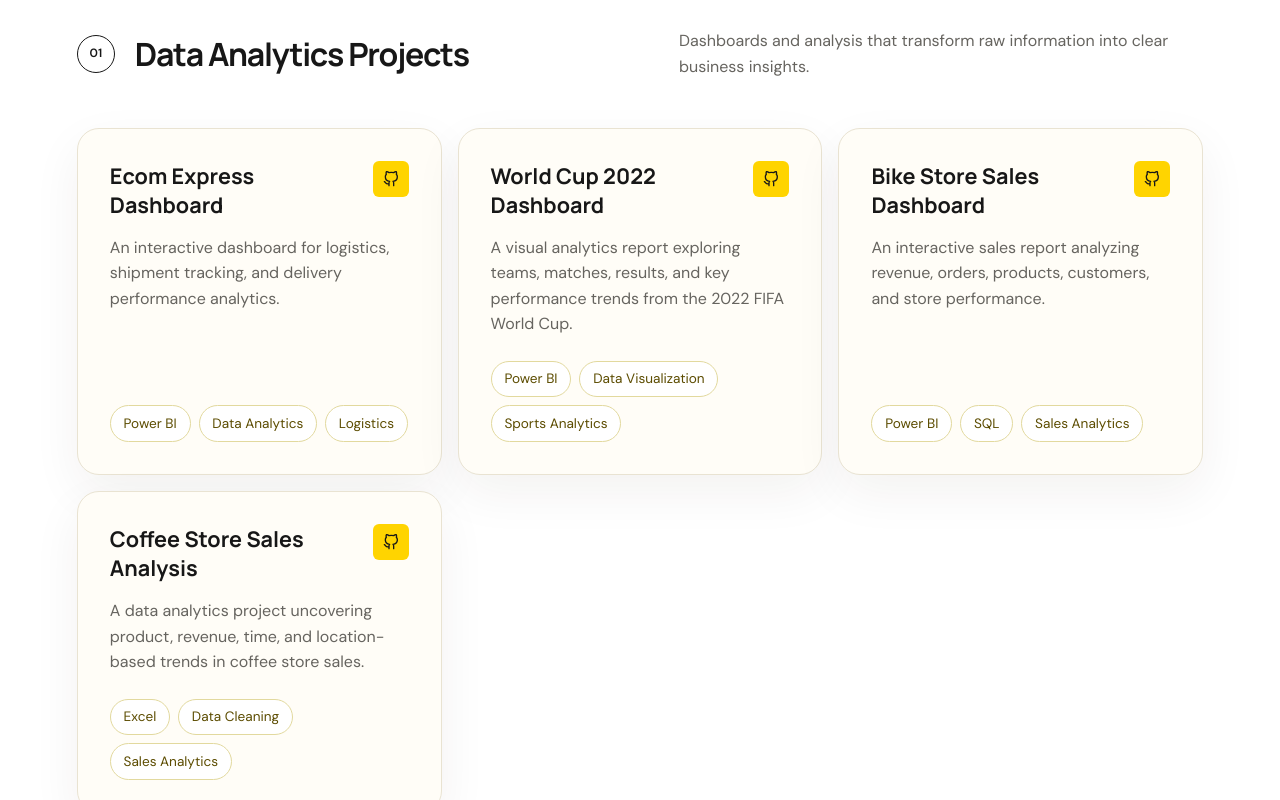
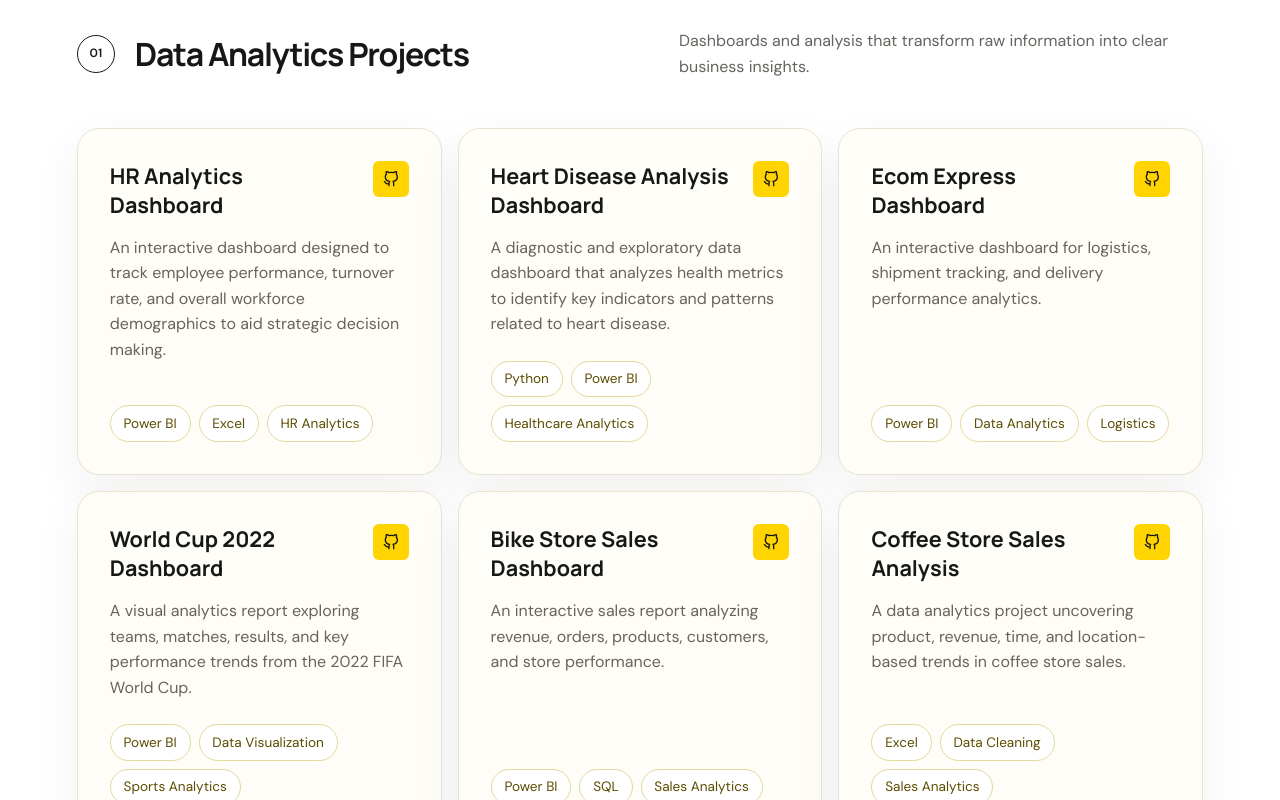
Before and after one commit to khem75/khem-portfolio, a React (Vite) app: page / in a window 1280 px wide. Shown: the part 2000-2800 px from the top of the page. Built offline with nearby package versions, Linux system fonts and the light colour scheme.

Commit message:
feat: add NINE77 store, HR analytics, and heart disease dashboards to projects

```diff
--- a/src/components/Projects.jsx
+++ b/src/components/Projects.jsx
@@ -4,6 +4,14 @@ import './Projects.css'
 
 export default function Projects() {
   const projects = [
+    {
+      id: 10,
+      title: 'NINE77 Streetwear Store',
+      description: 'A premium luxury e-commerce platform for streetwear in Nepal. Features WhatsApp ordering integration, smooth animations, and a dark cinematic aesthetic.',
+      tags: ['Next.js', 'React', 'TailwindCSS', 'WhatsApp Ordering'],
+      link: 'https://nine77-store.vercel.app',
+      github: 'https://github.com/khem75',
+    },
     {
       id: 1,
       title: 'AI Chess Game Player',
@@ -25,6 +33,22 @@ export default function Projects() {
       title: 'CPU Performance Monitor',
       description: 'A real-time monitoring application that analyzes CPU usage and system performance metrics.',
       tags: ['Python', 'System Metrics', 'Visualization'],
+      link: '#',
+      github: '#',
+    },
+    {
+      id: 11,
+      title: 'HR Analytics Dashboard',
+      description: 'An interactive dashboard designed to track employee performance, turnover rate, and overall workforce demographics to aid strategic decision making.',
+      tags: ['Power BI', 'Excel', 'HR Analytics'],
+      link: '#',
+      github: '#',
+    },
+    {
+      id: 12,
+      title: 'Heart Disease Analysis Dashboard',
+      description: 'A diagnostic and exploratory data dashboard that analyzes health metrics to identify key indicators and patterns related to heart disease.',
+      tags: ['Python', 'Power BI', 'Healthcare Analytics'],
       link: '#',
       github: '#',
     },
@@ -102,13 +126,13 @@ export default function Projects() {
       number: '01',
       title: 'Data Analytics Projects',
       description: 'Dashboards and analysis that transform raw information into clear business insights.',
-      items: projects.filter((project) => [4, 5, 6, 7].includes(project.id)),
+      items: projects.filter((project) => [4, 5, 6, 7, 11, 12].includes(project.id)),
     },
     {
       number: '02',
       title: 'AI & Software Projects',
       description: 'Intelligent systems and practical applications built to solve real-world problems.',
-      items: projects.filter((project) => ![4, 5, 6, 7].includes(project.id)),
+      items: projects.filter((project) => ![4, 5, 6, 7, 11, 12].includes(project.id)),
     },
   ]
 
```
